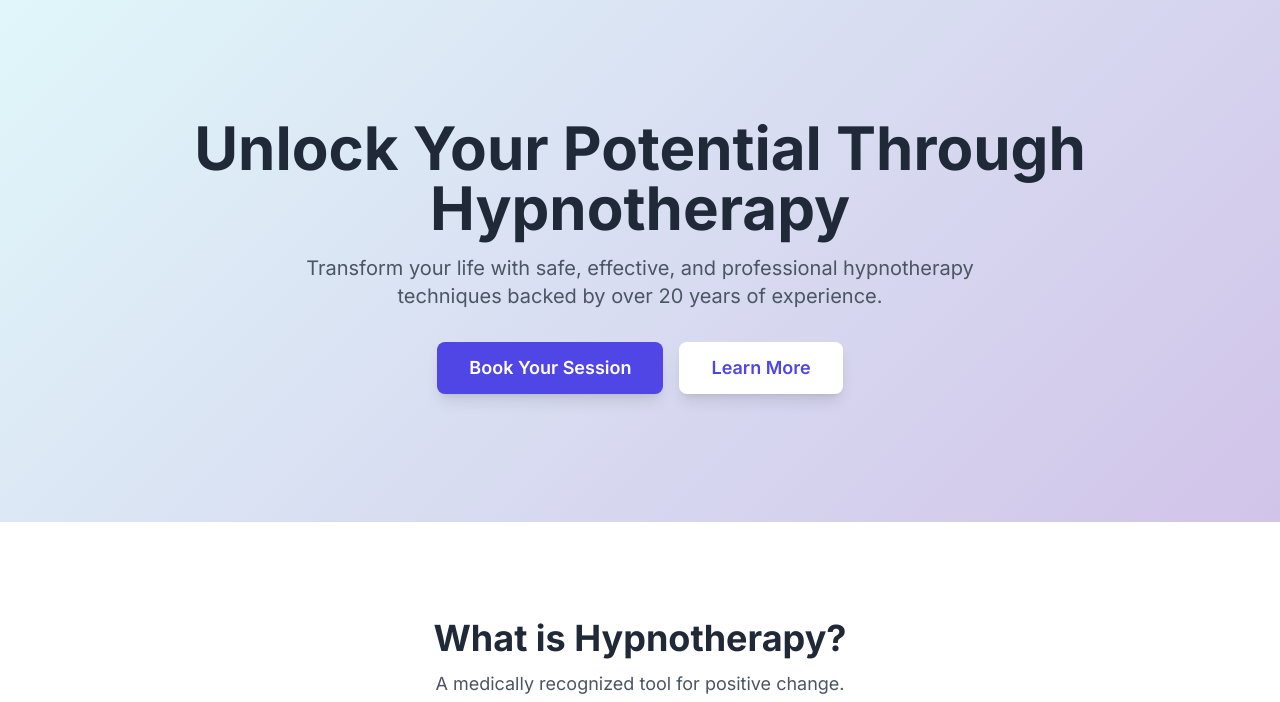
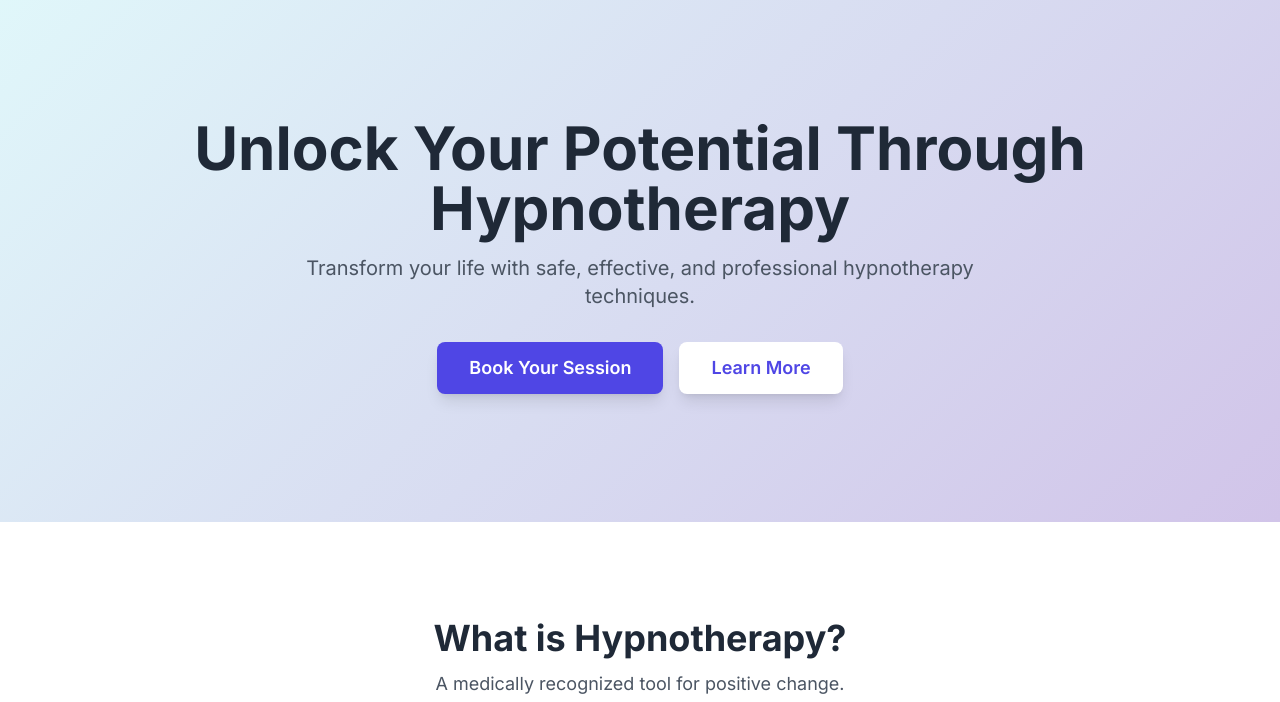
Before and after one commit to goodwinhypno/goodwinhypnotherapy.github.io, a plain HTML site: page index.html in a window 1280 px wide. Shown: the part 98-800 px from the top of the page. Drawn offline with nearby package versions, Linux system fonts and the light colour scheme; a script that the page names is missing.

Commit message:
Update index.html

```diff
--- a/index.html
+++ b/index.html
@@ -4,7 +4,7 @@
     <meta charset="UTF-8">
     <meta name="viewport" content="width=device-width, initial-scale=1.0">
     <title>Goodwin Hypnotherapy - Professional Hypnotherapy Services</title>
-    <meta name="description" content="Professional hypnotherapy services in Boston for anxiety, smoking cessation, weight management, and personal development.">
+    <meta name="description" content="Professional hypnotherapy services for anxiety, smoking cessation, weight management, and personal development.">
 
     <!-- Tailwind CSS -->
     <script src="https://cdn.tailwindcss.com"></script>
@@ -84,7 +84,7 @@
         <section id="home" class="hero-gradient py-20 md:py-32">
             <div class="container mx-auto px-6 text-center">
                 <h1 class="text-4xl md:text-6xl font-bold text-gray-800 leading-tight">Unlock Your Potential Through Hypnotherapy</h1>
-                <p class="mt-4 text-lg md:text-xl text-gray-600 max-w-3xl mx-auto">Transform your life with safe, effective, and professional hypnotherapy techniques backed by over 20 years of experience.</p>
+                <p class="mt-4 text-lg md:text-xl text-gray-600 max-w-3xl mx-auto">Transform your life with safe, effective, and professional hypnotherapy techniques.</p>
                 <div class="mt-8 flex justify-center items-center gap-4">
                     <a href="#booking" class="bg-indigo-600 text-white px-8 py-3 rounded-lg text-lg font-semibold hover:bg-indigo-700 transition-transform hover:scale-105 shadow-lg">Book Your Session</a>
                     <a href="#about" class="bg-white text-indigo-600 px-8 py-3 rounded-lg text-lg font-semibold hover:bg-gray-100 transition-transform hover:scale-105 shadow-lg">Learn More</a>
```
